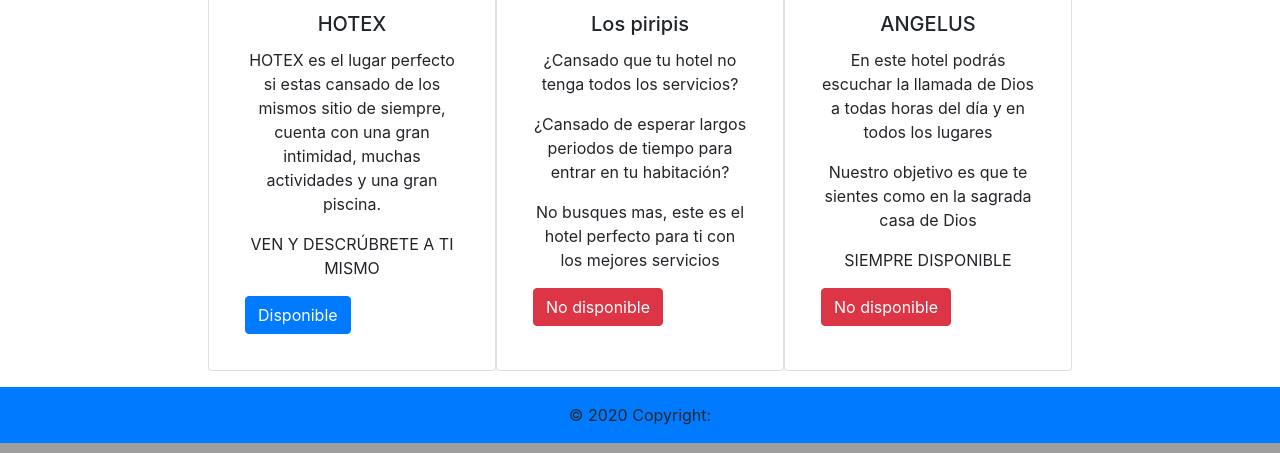
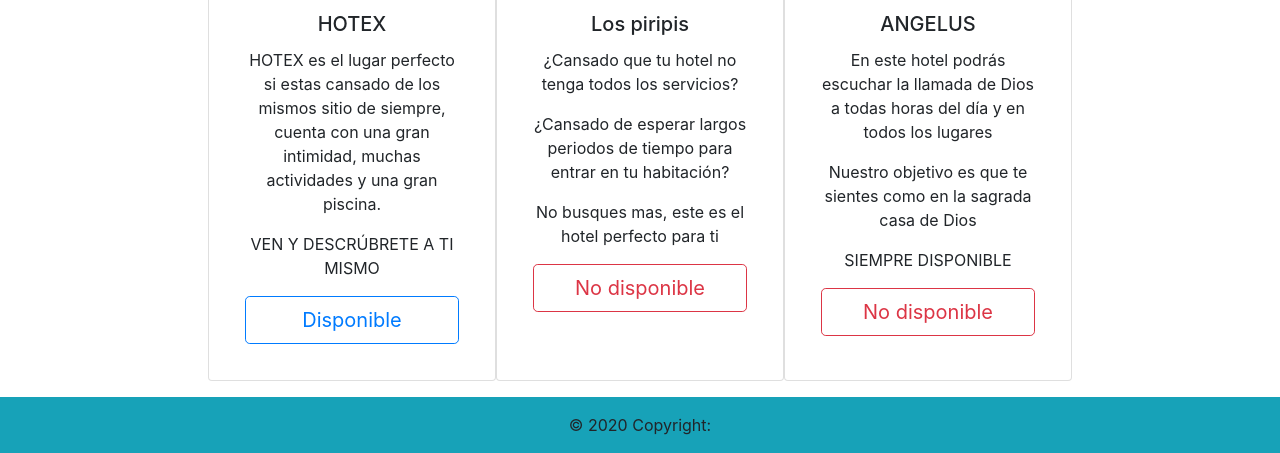
Before and after one commit to joseangellopez/ProyectoDWEC, a PHP site: page / in a window 1280 px wide. Shown: the part 1267-1720 px from the top of the page. Run offline with PHP 8.4, Linux system fonts and the light colour scheme; some libraries are stand-ins or nearby versions.

Commit message:
Add files via upload

```diff
--- a/Pagina_Web/cabecera.php
+++ b/Pagina_Web/cabecera.php
@@ -1,6 +1,6 @@
 
   <!--ETIQUETA NAV-->
-<nav class="navbar navbar-expand-lg navbar-dark bg-primary">
+<nav class="navbar navbar-expand-lg navbar-dark bg-info">
     <a class="navbar-brand" href="#">HOTEL</a>
     <button class="navbar-toggler" type="button" data-toggle="collapse" data-target="#navbarNav" aria-controls="navbarNav" aria-expanded="false" aria-label="Toggle navigation">
       <span class="navbar-toggler-icon"></span>
@@ -8,10 +8,10 @@
     <div class="collapse navbar-collapse" id="navbarNav">
       <ul class="navbar-nav">
         <li class="nav-item active">
-          <a class="nav-link" href="#">Inicio <span class="sr-only">(current)</span></a>
+          <a class="nav-link" href="index.php">Inicio <span class="sr-only">(current)</span></a>
         </li>
         <li class="nav-item">
-          <a class="nav-link" href="#">Hoteles</a>
+          <a class="nav-link" href="#">Contacto</a>
         </li>
         <li class="nav-item">
           <a class="nav-link" href="#">Pricing</a>
@@ -21,14 +21,13 @@
 
           $login_logout = "";
           if (!isset($_SESSION['sess_user_name'])) {
-              $login_logout = '<li><button type="button" class="btn btn-primary" data-toggle="modal" data-target="#myModallogin">Login</button></li>
-       <li> <button type="button" class="btn btn-primary" data-toggle="modal" data-target="#myModalregistro">Registro</button></li>';
+              $login_logout = '<li><button type="button" class="btn btn-outline-dark" data-toggle="modal" data-target="#myModallogin">Login</button></li>
+                               <li> <button type="button" class="btn btn-outline-dark" data-toggle="modal" data-target="#myModalregistro">Registro</button></li>';
           }else {
               $login_logout =  '<li> <a href="logout.php"> <button type="button" class="btn btn-primary">Logout</button></a></li>';
           }
           echo $login_logout
           ?>
-
       </ul>
     </div>
 
@@ -38,7 +37,6 @@
 
 <!-- Ventana modal de login y registro -->
 <div class="modal" id="myModallogin" data-backdrop="static">
-
     <div class="modal-dialog modal-lg">
         <div class="modal-content">
 
--- a/Pagina_Web/index.php
+++ b/Pagina_Web/index.php
@@ -10,6 +10,7 @@
     <title>Aplicación Hotelera</title>
 </head>
 <body>
+
 <?php
 include 'cabecera.php';
 ?>
@@ -40,11 +41,11 @@
     </div>
     <a class="carousel-control-prev" href="#carouselExampleCaptions" role="button" data-slide="prev">
       <span class="carousel-control-prev-icon" aria-hidden="true"></span>
-      <span class="sr-only">Previous</span>
+      <span class="sr-only">Anterior</span>
     </a>
     <a class="carousel-control-next" href="#carouselExampleCaptions" role="button" data-slide="next">
       <span class="carousel-control-next-icon" aria-hidden="true"></span>
-      <span class="sr-only">Next</span>
+      <span class="sr-only">Siguiente</span>
     </a>
 </div>
 <!-- FIN CARROUSER -->
@@ -53,33 +54,33 @@
 <br>
 <h1 class="display-4 text-center">HOTELES DISPONIBLES</h1>
 <br>
-<div class="row justify-content-center m-3">
+<div class="row justify-content-center m-3 ">
     <div class="card p-3" style="width: 18rem;">
-        <img src="https://www.ahstatic.com/photos/1867_ho_00_p_1024x768.jpg" class="card-img-top" alt="...">
+        <img src="https://www.ahstatic.com/photos/1867_ho_00_p_1024x768.jpg" class="card-img-top" alt="hotel campo nuevo">
         <div class="card-body">
           <h5 class="card-title text-center">HOTEX</h5>
             <p class="card-text text-center">HOTEX es el lugar perfecto si estas cansado de los mismos sitio de siempre, cuenta con una gran intimidad, muchas actividades y una gran piscina.</p> <p class="card-text text-center">VEN Y DESCRÚBRETE A TI MISMO</p>
-          <a href="hotelcamponuevo.php" class="btn btn-primary ">Disponible</a>
+          <a href="hotelcamponuevo.php" class="btn btn-outline-primary btn-lg btn-block">Disponible</a>
         </div>
       </div>
       <div class="card p-3" style="width: 18rem;">
-        <img src="https://ihg.scene7.com/is/image/ihg/avid-hotels-perry-5980510467-4x3" class="card-img-top" alt="...">
+        <img src="https://ihg.scene7.com/is/image/ihg/avid-hotels-perry-5980510467-4x3" class="card-img-top" alt="hotel los piripis">
         <div class="card-body">
           <h5 class="card-title text-center">Los piripis</h5>
           <p class="card-text text-center">¿Cansado que tu hotel no tenga todos los servicios?</p>
           <p class="card-text text-center">¿Cansado de esperar largos periodos de tiempo para entrar en tu habitación?</p>
-          <p class="card-text text-center">No busques mas, este es el hotel perfecto para ti con los mejores servicios</p>
-          <a href="#" class="btn btn-danger">No disponible</a>
+          <p class="card-text text-center">No busques mas, este es el hotel perfecto para ti</p>
+          <a href="#" class="btn btn-outline-danger btn-lg btn-block">No disponible</a>
         </div>
       </div>
       <div class="card p-3" style="width: 18rem;">
-        <img src="https://y.cdrst.com/foto/hotel-sf/e65d/hotelgallery/hotel-tryp-lisboa-caparica-mar-exterior-6bd965b.jpg" class="card-img-top" alt="...">
+        <img src="https://y.cdrst.com/foto/hotel-sf/e65d/hotelgallery/hotel-tryp-lisboa-caparica-mar-exterior-6bd965b.jpg" class="card-img-top" alt="hotel la hora del angelus">
         <div class="card-body">
           <h5 class="card-title text-center">ANGELUS</h5>
           <p class="card-text text-center">En este hotel podrás escuchar la llamada de Dios a todas horas del día y en todos los lugares</p>
           <p class="card-text text-center">Nuestro objetivo es que te sientes como en la sagrada casa de Dios</p>
           <p class="card-text text-center">SIEMPRE DISPONIBLE</p>
-          <a href="#" class="btn btn-danger ">No disponible</a>
+          <a href="#" class="btn btn-outline-danger btn-lg btn-block">No disponible</a>
         </div>
       </div>
 </div>
--- a/Pagina_Web/login.php
+++ b/Pagina_Web/login.php
@@ -3,13 +3,13 @@
 <div>
     <input class="form-control" type="text" id="username"  autocomplete="off" required
            placeholder="Usuario">
-
+<br>
     <input class="form-control" type="password" id="password" placeholder="Costraseña"
            autocomplete="off" required>
+<br>
+    <p><button class="btn btn-outline-primary btn-lg btn-block" id="submitBtnLogin">Login</button></p>
+</div>
 
-    <p style="text-align: center;"><button id="submitBtnLogin">Login</button>
-    </p>
-</div>
 <span class="text-danger mensaje"></span>
 <!-- /div -->
 <script src="assets/js/login.js"></script>
--- a/Pagina_Web/pie.php
+++ b/Pagina_Web/pie.php
@@ -1,6 +1,6 @@
 
 <!-- Footer -->
-<footer class="page-footer font-small blue bg-primary">
+<footer class="page-footer font-small blue bg-info">
 
   <!-- Copyright -->
   <div class="footer-copyright text-center py-3">© 2020 Copyright:
--- a/Pagina_Web/registro.php
+++ b/Pagina_Web/registro.php
@@ -41,6 +41,7 @@
 
                     <input id="myPassword" class="form-control" type="password" id="contrasena_registro" name="contrasena_registro"
                            placeholder="Contraseña" required>
+                    <br>
                     <input class="form-control" type="password" id="contrasena_registro2" name="contrasena_registro2"
                            placeholder="Repite Contraseña" required>
                     <div class="checkbox">
@@ -50,7 +51,7 @@
             </div>
         </div>
     </div>
-    <div class="col-md-11"><p class="boton"><input type="submit" name="enviar_registro" id="enviar_registro"
+    <div class="col-md-11"><p class="boton"><input type="submit" name="enviar_registro" class="btn btn-primary" id="enviar_registro"
                                                    value="Login"/></p></div>
 </form>
 
```
